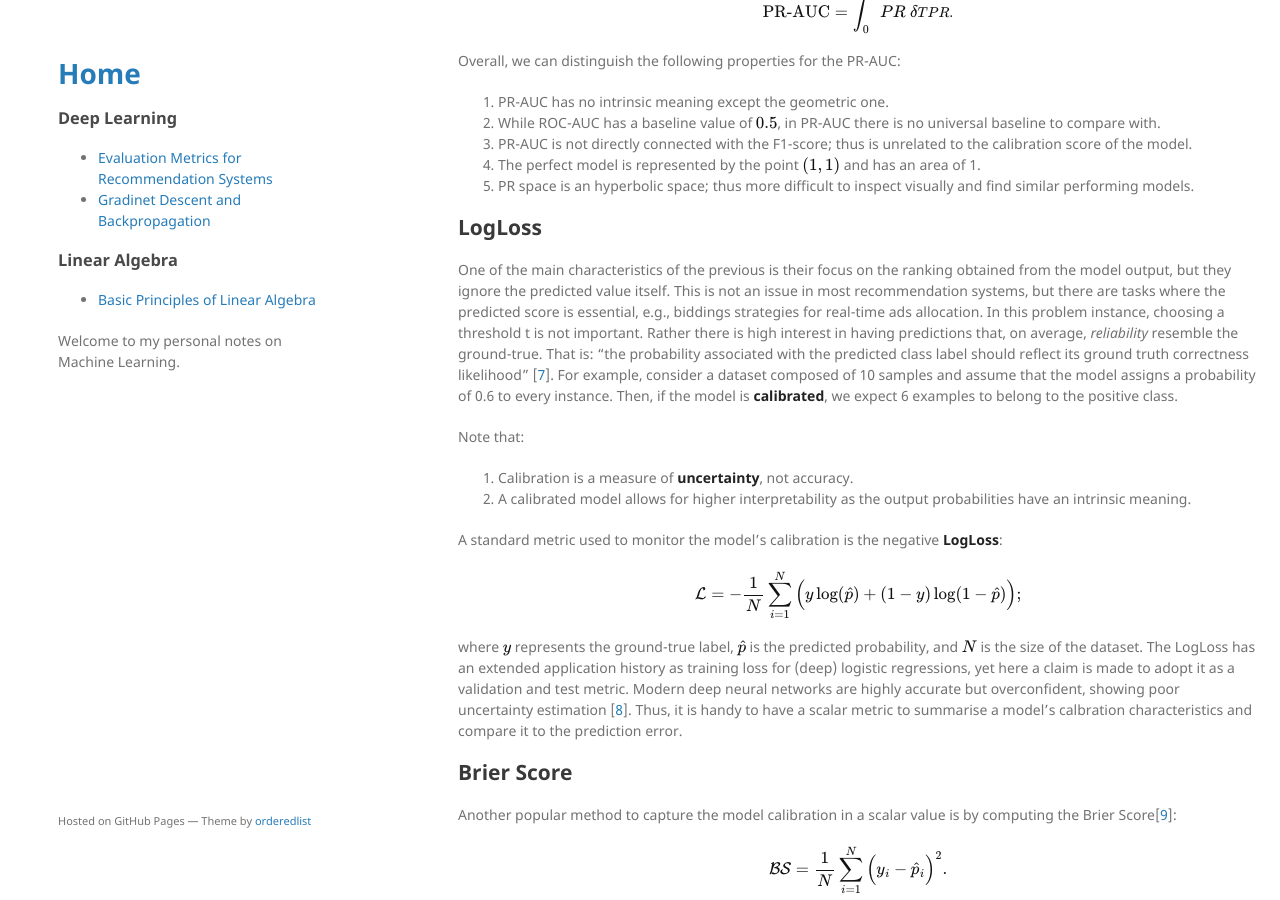
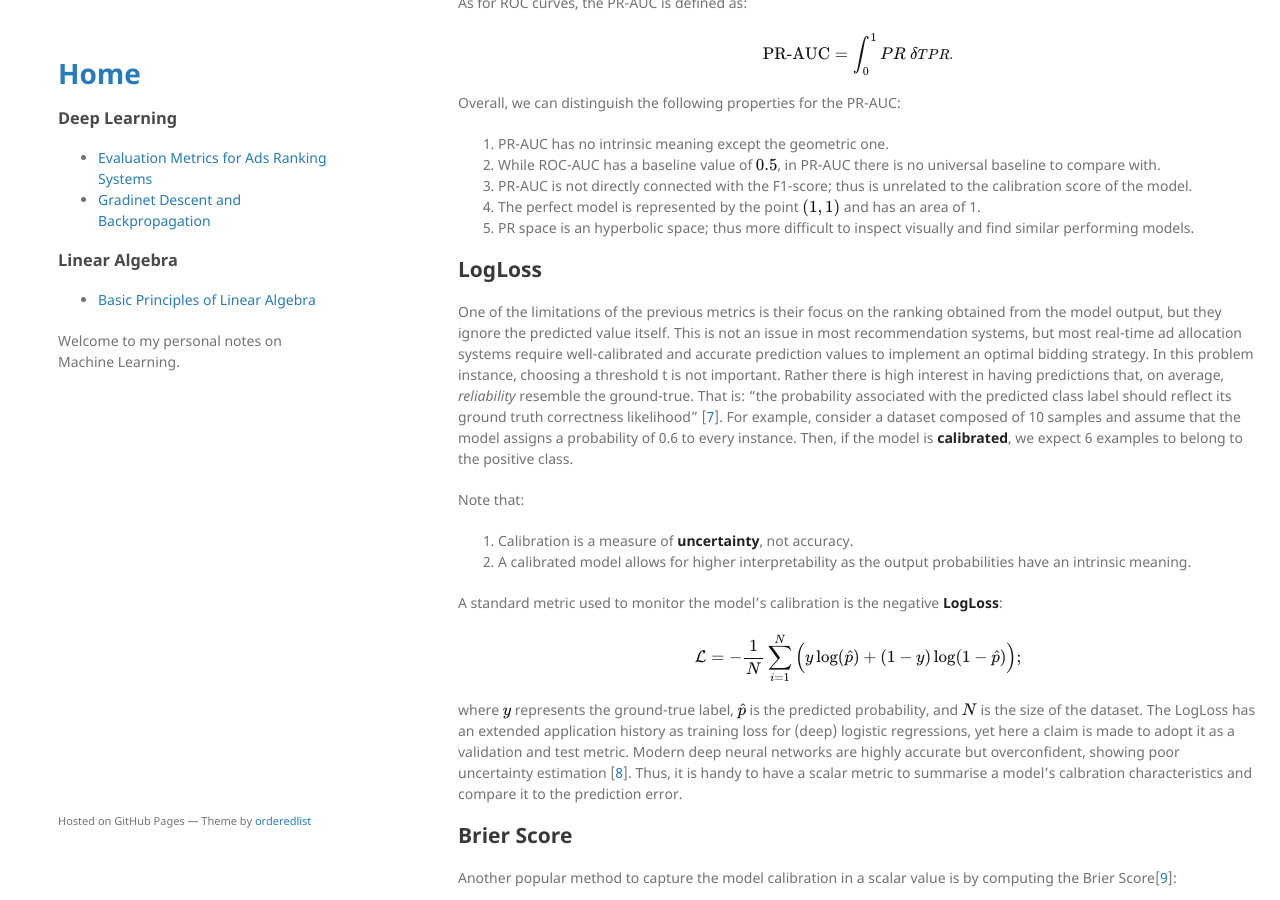
Before and after one commit to andompesta/andompesta.github.io, a Jekyll site: the page built from _posts/2022-07-15-metrics.md, in a window 1280 px wide and 900 px high, scrolled down 3801 px. Built offline with Jekyll 4.4.1, drawn with Linux system fonts in a browser that asks for light colours; some of the changed text lies outside the part shown.

Commit message:
Update 2022-07-15-metrics.md
fix problem formulation

```diff
--- a/_posts/2022-07-15-metrics.md
+++ b/_posts/2022-07-15-metrics.md
@@ -1,14 +1,15 @@
 ---
 layout: post
 mathjax: true
-title: "Evaluation Metrics for Recommendation Systems"
+title: "Evaluation Metrics for Ads Ranking Systems"
 author: "Sandro Cavallari"
 tag: "Deep Learning"
 comments_id: 1
 ---
 
-Recommendation systems are one of the most well-known machine learning applications.
-It is usually modelled as a binary classification task, where the positive class ($y^+$) represents clicks or conversions, and the negative class ($y^-$) represents examples without interaction.
+Ads ranking systems are the barebone of many modern business and became one of the first real-world machine learning applications.
+Given an user/client, the main goal of such ranking systems is to order a set of candidates ads according to their click or conversion score.
+As such it is commonly modelled as a binary classification task where the positive class ($y^+$) represents clicks or conversions, and the negative class ($y^-$) represents examples without interaction.
 In the most common case, the adopted classifier is a probabilistic classifier, which does not directly provide a class label, but rather the predicted probability of the positive class $$\rmP( y = y^+)$$.
 The final label is defined by comparing the predicted probability to a threshold $t$ such that:
 
@@ -163,8 +164,8 @@
 
 ## LogLoss
 
-One of the main characteristics of the previous is their focus on the ranking obtained from the model output, but they ignore the predicted value itself.
-This is not an issue in most recommendation systems, but there are tasks where the predicted score is essential, e.g., biddings strategies for real-time ads allocation.
+One of the limitations of the previous metrics is their focus on the ranking obtained from the model output, but they ignore the predicted value itself.
+This is not an issue in most recommendation systems, but most real-time ad allocation systems require well-calibrated and accurate prediction values to implement an optimal bidding strategy.
 In this problem instance, choosing a threshold t is not important.
 Rather there is high interest in having predictions that, on average, *reliability* resemble the ground-true.
 That is: “the probability associated with the predicted class label should reflect its ground truth correctness likelihood” [[7](#ref:guo-calibdation)].
```
